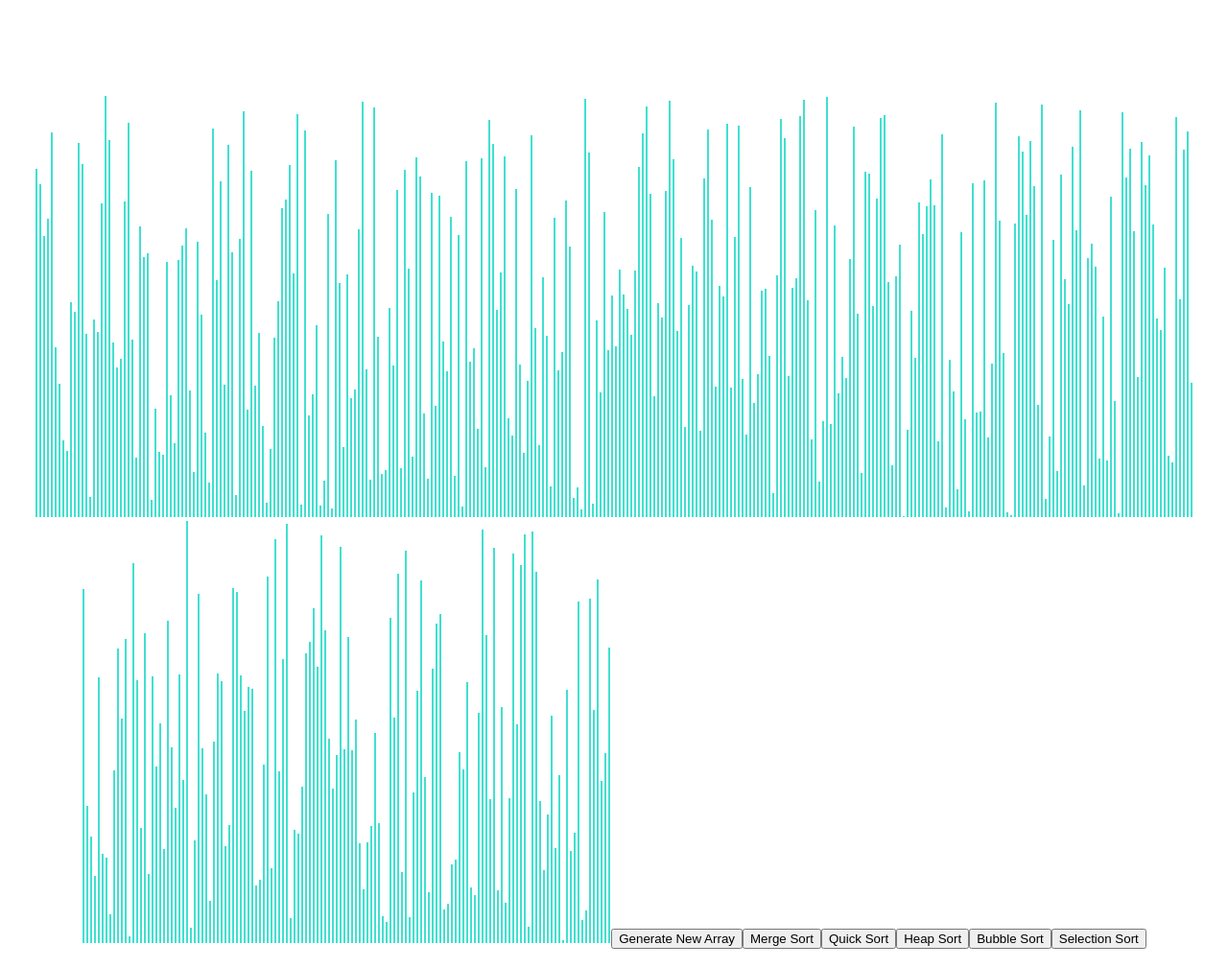
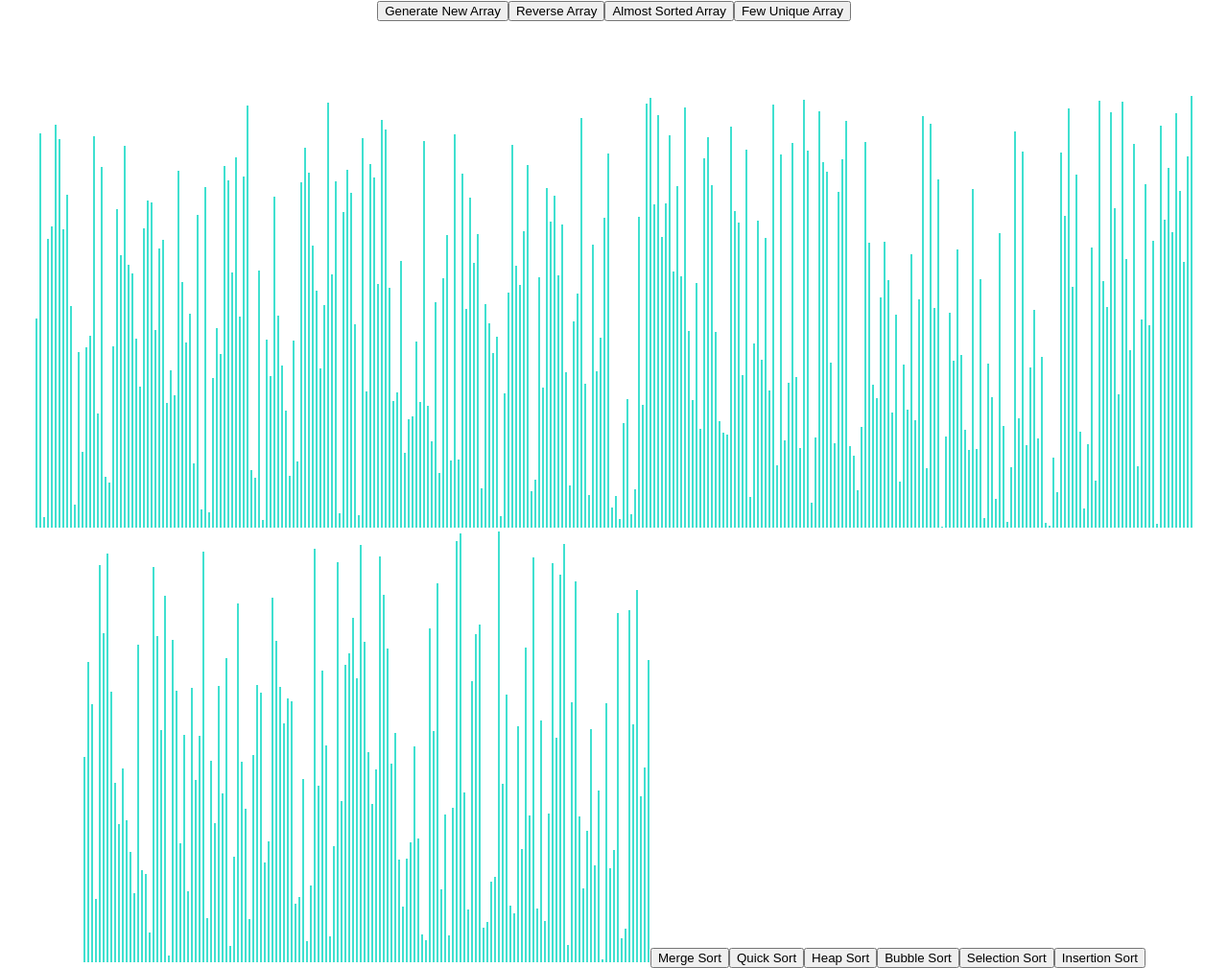
Before and after one commit to ozkazanc/sorting-visualizer, a React (Create React App) app: page / in a window 1280 px wide. Shown: the whole page at 96% size. Built offline with nearby package versions, Linux system fonts and the light colour scheme.

Commit message:
Generating reversed, few unique, and almost sorted array done

```diff
--- a/src/SortingAlgorithms/SortingAlgorithms.js
+++ b/src/SortingAlgorithms/SortingAlgorithms.js
@@ -291,3 +291,33 @@ function selectionSortHelper(array, animations){
     }
   }
 }
+
+// Insertion Sort ==================================
+export function getInsertionSortAnimation(array){
+  const animations = [];
+  insertionSortHelper(array, animations);
+  return animations;
+}
+
+function insertionSortHelper(array, animations){
+  for(let i = 1; i < array.length; i++){
+    let key = array[i];
+    let j = i - 1;
+
+    animations.push([j, i]);
+    animations.push([j, i]);
+
+    while(j >= 0 && array[j] > key){
+      animations.push([j + 1, array[j]]);
+
+      array[j + 1] = array[j];
+      j--;
+
+      animations.push([j, i]);
+      animations.push([j, i]);
+    }
+    animations.push([j + 1, key]);
+
+    array[j + 1] = key;
+  }
+}
--- a/src/SortingVisualizer/SortingVisualizer.css
+++ b/src/SortingVisualizer/SortingVisualizer.css
@@ -1,3 +1,7 @@
+.sorting-visualizer {
+    top: 10px;
+}
+
 .array-container {
     position: absolute;
     left: 35px;
--- a/src/SortingVisualizer/SortingVisualizer.jsx
+++ b/src/SortingVisualizer/SortingVisualizer.jsx
@@ -6,7 +6,8 @@ import
     getBubbleSortAnimation,
     getQuickSortAnimation,
     getHeapSortAnimation,
-    getSelectionSortAnimation
+    getSelectionSortAnimation,
+    getInsertionSortAnimation
 } from '../SortingAlgorithms/SortingAlgorithms.js';
 
 // Change this value for the speed of the animations.
@@ -15,7 +16,9 @@ const ANIMATION_SPEED_MS = 1;
 // Change this value for the number of bars (value) in the array.
 const NUMBER_OF_ARRAY_BARS =//10; /* Testing */
                             //290; /* 14 inch 1080p screen */
-                            440; /* 24 inch 1080p screen */
+                            450; /* 24 inch 1080p screen */
+
+const NUMBER_OF_UNIQUE_BARS = 5;
 
 // This is the main color of the array bars.
 const PRIMARY_COLOR = 'turquoise';
@@ -46,7 +49,45 @@ export default class SortingVisualizer extends React.Component {
             // Note: Need to shuffle the array afterwards.
             array.push(i + 1);
 
+            // Reverse
             //array.push(NUMBER_OF_ARRAY_BARS - i);
+        }
+        shuffle(array);
+
+        this.setState({array});
+    }
+
+    reverseArray() {
+        const array = [];
+        for (let i = NUMBER_OF_ARRAY_BARS; i > 0; i--) {
+            array.push(i);
+        }
+        this.setState({array});
+    }
+
+    almostSortedArray() {
+        const array = [];
+        for (let i = 0; i < NUMBER_OF_ARRAY_BARS; i++) {
+            array.push(i + 1);
+        }
+        let firstIdx = randomIntFromIntervals(0, NUMBER_OF_ARRAY_BARS - 1);
+        let secondIdx = randomIntFromIntervals(0, NUMBER_OF_ARRAY_BARS - 1);
+
+        let temp = array[firstIdx];
+        array[firstIdx] = array[secondIdx];
+        array[secondIdx] = temp;
+
+        this.setState({array});
+    }
+
+    fewUniqueArray() {
+        const array = [];
+        let denom = Math.floor(NUMBER_OF_ARRAY_BARS / NUMBER_OF_UNIQUE_BARS);
+
+        for( let i = 1; i <= NUMBER_OF_UNIQUE_BARS; i++){
+            for (let j = 0; j < denom; j++) {
+                array.push(i * denom);
+            }
         }
         shuffle(array);
 
@@ -198,10 +239,42 @@ export default class SortingVisualizer extends React.Component {
         }
     }
 
+    insertionSort() {
+        const animations = getInsertionSortAnimation(this.state.array);
+        for(let i = 0; i < animations.length; i++){
+            const arrayBars = document.getElementsByClassName('array-bar');
+            const isColorChange = i % 3 === 0 || i % 3 === 1;
+            if(isColorChange) {
+                const [firstBarIdx, secondBarIdx] = animations[i];
+                if(firstBarIdx < 0 || secondBarIdx < 0) continue;
+
+                const firstBarStyle = arrayBars[firstBarIdx].style;
+                const secondBarStyle = arrayBars[secondBarIdx].style;
+                const color = i % 3 === 0 ? SECONDARY_COLOR : PRIMARY_COLOR;
+
+                setTimeout(() => {
+                    firstBarStyle.backgroundColor = color;
+                    secondBarStyle.backgroundColor = color;
+                }, i * ANIMATION_SPEED_MS);
+            }
+
+            else {
+                setTimeout(() => {
+                    const [firstBarIdx, newHeight] = animations[i];
+                    if(firstBarIdx < 0 || newHeight < 0) return;
+
+                    const firstBarStyle = arrayBars[firstBarIdx].style;
+                    firstBarStyle.height = `${newHeight}px`;
+                }, i * ANIMATION_SPEED_MS);
+            }
+        }
+    }
+
     render() {
         const {array} = this.state;
 
         return (
+            <div className="sorting-visualizer">
                 <div className="array-container">
                     {array.map((value, idx) => (
                         <div
@@ -213,12 +286,19 @@ export default class SortingVisualizer extends React.Component {
                             }}>
                         </div>
                     ))}
-                <button onClick={() => this.resetArray()}>Generate New Array </button>
+
                     <button onClick={() => this.mergeSort() }>Merge Sort </button>
                     <button onClick={() => this.quickSort() }>Quick Sort</button>
                     <button onClick={() => this.heapSort()  }>Heap Sort</button>
                     <button onClick={() => this.bubbleSort()}>Bubble Sort</button>
                     <button onClick={() => this.selectionSort()}>Selection Sort</button>
+                    <button onClick={() => this.insertionSort()}>Insertion Sort</button>
+                </div>
+
+                <button onClick={() => this.resetArray()}>Generate New Array </button>
+                <button onClick={() => this.reverseArray()}>Reverse Array </button>
+                <button onClick={() => this.almostSortedArray()}>Almost Sorted Array </button>
+                <button onClick={() => this.fewUniqueArray()}>Few Unique Array </button>
             </div>
         );
     }
```
Lines whose indentation alone changed are shown as unchanged.
